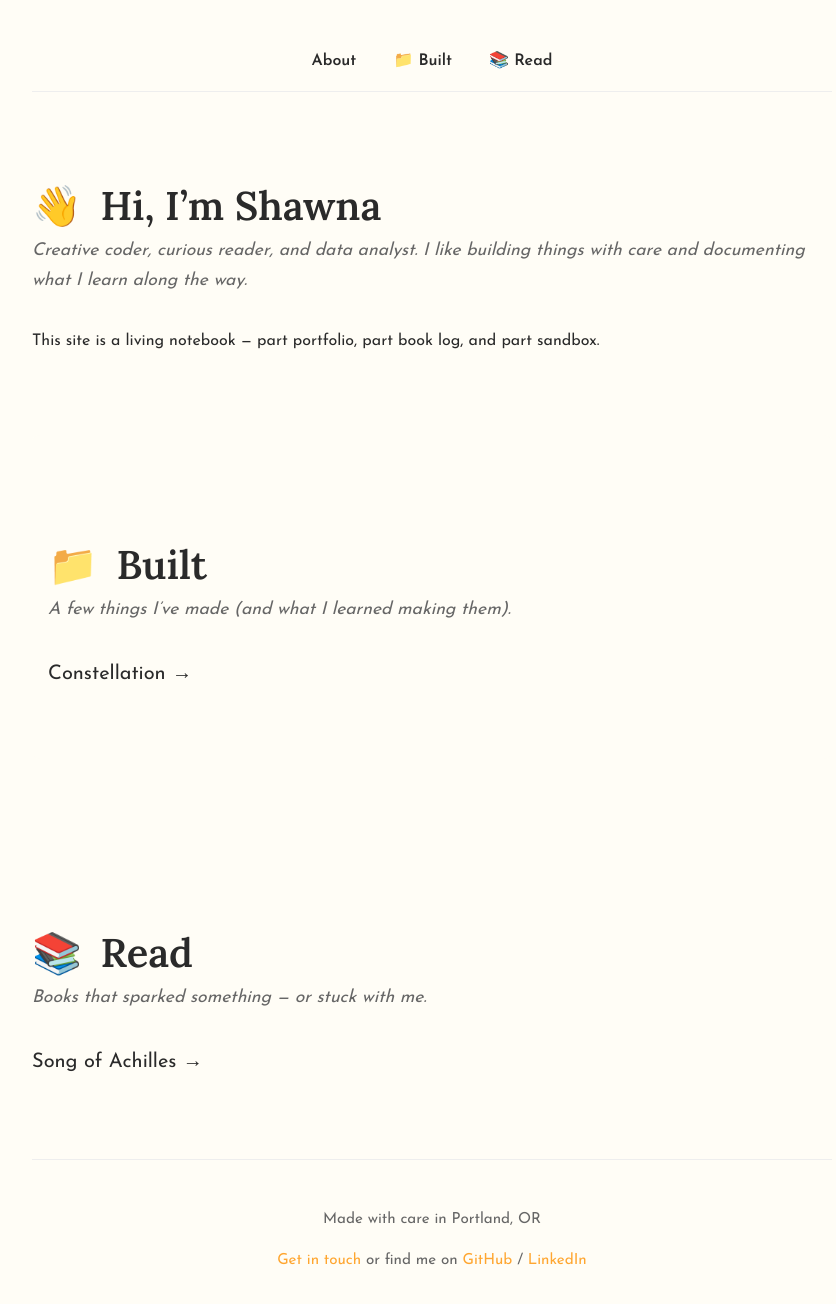
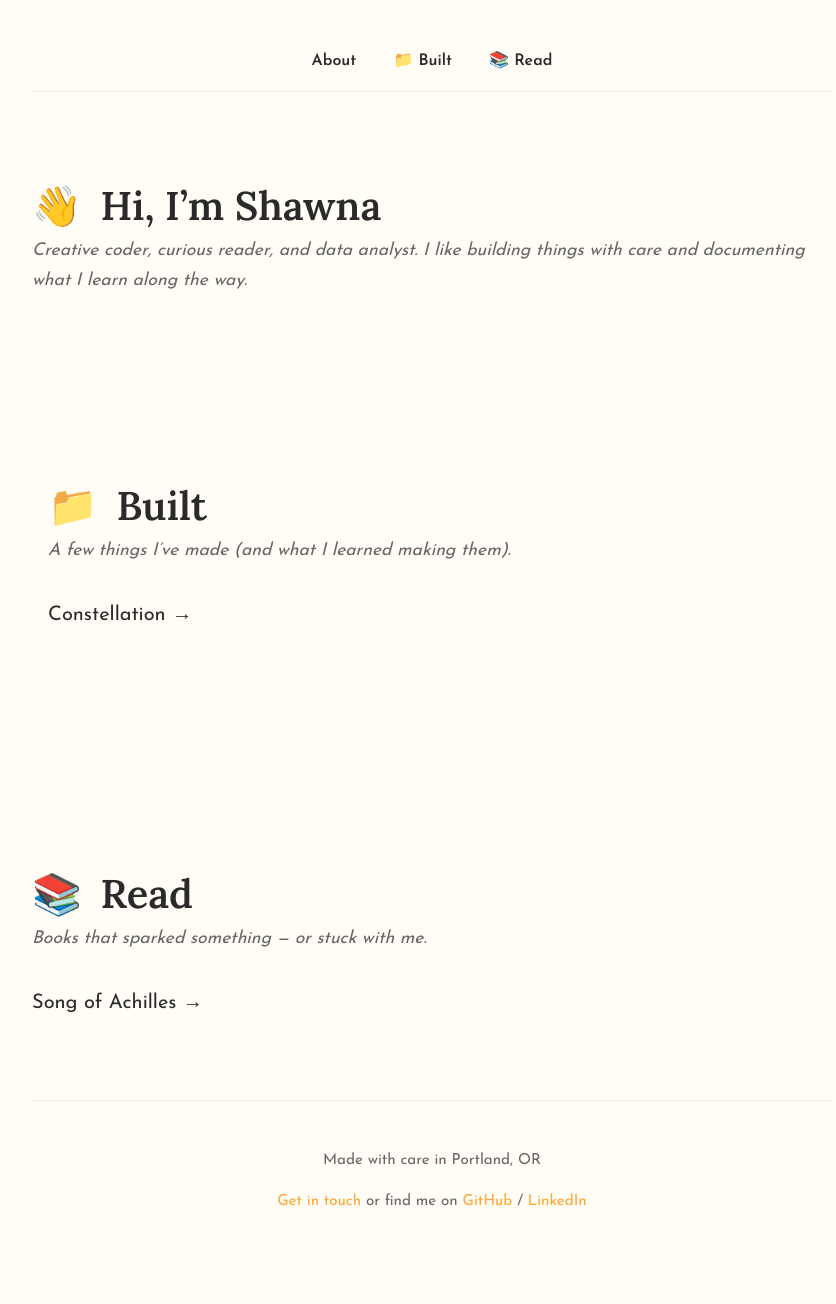
Before and after one commit to smcknight9/buildbyshawna, a Jekyll site: the page built from index.md, in a window 1280 px wide and 1306 px high. Shown: the whole window, without its empty margins (208-1044 px from the left). Built offline with Jekyll 4.4.1, drawn with Linux system fonts in a browser that asks for light colours.

Commit message:
Update single-page.html

```diff
--- a/_layouts/single-page.html
+++ b/_layouts/single-page.html
@@ -139,7 +139,6 @@
   <section id="about" class="section">
     <h2><span class="emoji">👋</span> Hi, I’m Shawna</h2>
     <p class="subtitle">Creative coder, curious reader, and data analyst. I like building things with care and documenting what I learn along the way.</p>
-    <p>This site is a living notebook — part portfolio, part book log, and part sandbox.</p>
   </section>
 
   <section id="built" class="section">
```
